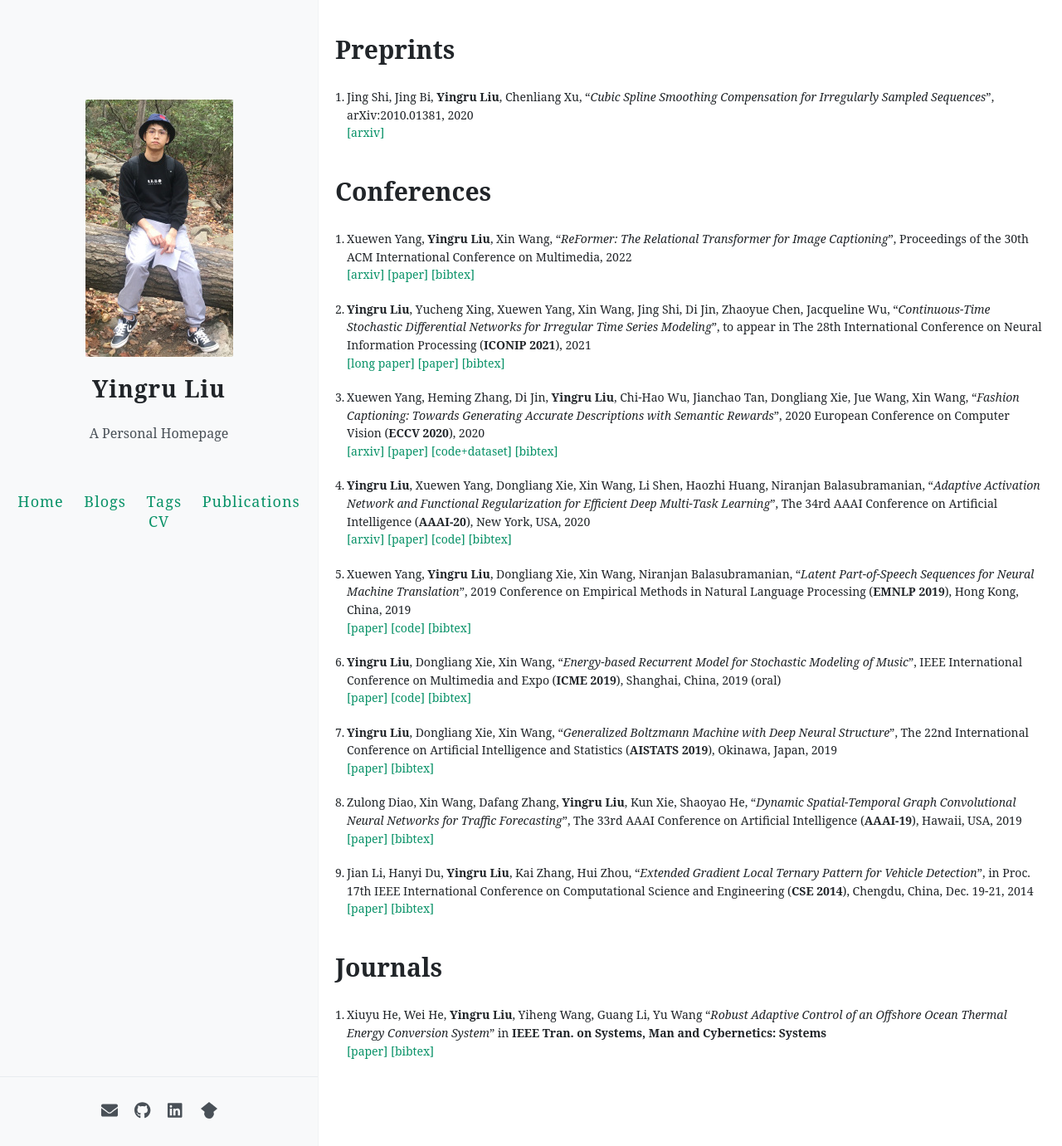
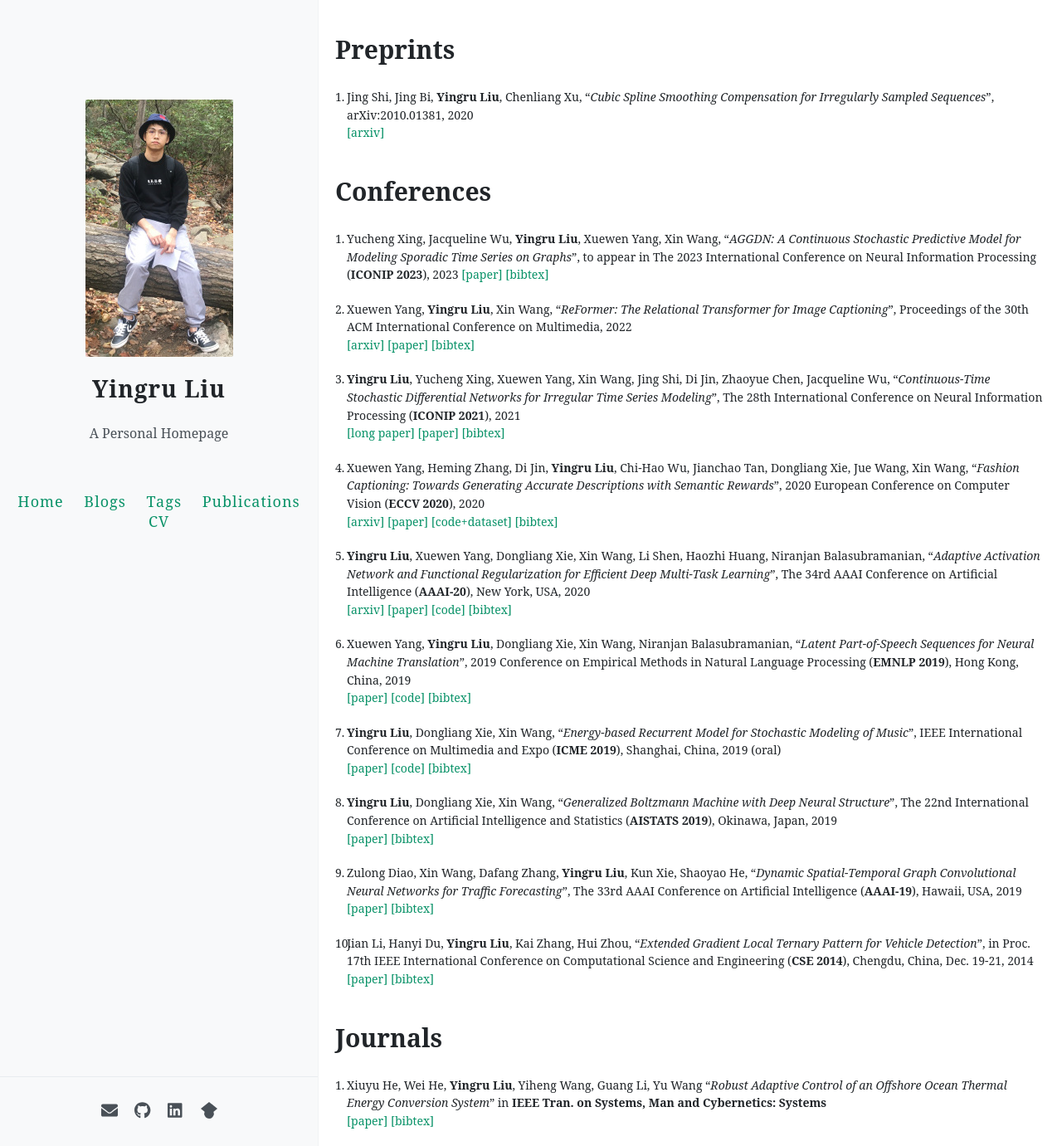
Before and after one commit to yingrliu/yingrliu.github.io, a Jekyll site: the page built from publication/index.html, in a window 1280 px wide and 1381 px high. Shown: the whole window at 83% size. Built offline with Jekyll 4.4.1, drawn with Linux system fonts in a browser that asks for light colours; comment, search, counter and statistics services are not loaded.

Commit message:
update publication.

```diff
--- a/publication/index.html
+++ b/publication/index.html
@@ -15,19 +15,30 @@ permalink: /publication/
 <h1>Conferences</h1>
 <ol>
   <li>
+    Yucheng Xing, Jacqueline Wu, <b>Yingru Liu</b>, Xuewen Yang, Xin Wang,
+    “<i>AGGDN: A Continuous Stochastic Predictive Model for Modeling Sporadic Time Series on Graphs</i>”,
+    to appear in The 2023 International Conference on Neural Information Processing (<b>ICONIP 2023</b>), 2023
+    <a href="" target="_blank">[paper]</a>
+    <a href="" target="_blank">[bibtex]</a>
+  </li>
+  <li>
     Xuewen Yang, <b>Yingru Liu</b>, Xin Wang, “<i>ReFormer: The Relational Transformer for Image Captioning</i>”,
     Proceedings of the 30th ACM International Conference on Multimedia, 2022
     <br><a href="https://arxiv.org/abs/2107.14178" target="_blank">[arxiv]</a>
-    <a href="https://drive.google.com/file/d/1-0qbuTfXmb147xczAXMFtWJnR4XwA_Ob/view?usp=sharing" target="_blank">[paper]</a>
-    <a href="https://drive.google.com/file/d/1VEJ3lKjyk2BKlw9GVQldS-cZqA_gSFz1/view?usp=sharing" target="_blank">[bibtex]</a>
+    <a href="https://drive.google.com/file/d/1-0qbuTfXmb147xczAXMFtWJnR4XwA_Ob/view?usp=sharing"
+      target="_blank">[paper]</a>
+    <a href="https://drive.google.com/file/d/1VEJ3lKjyk2BKlw9GVQldS-cZqA_gSFz1/view?usp=sharing"
+      target="_blank">[bibtex]</a>
   </li>
   <li>
     <b>Yingru Liu</b>, Yucheng Xing, Xuewen Yang, Xin Wang, Jing Shi, Di Jin, Zhaoyue Chen, Jacqueline Wu,
     “<i>Continuous-Time Stochastic Differential Networks for Irregular Time Series Modeling</i>”,
-    to appear in The 28th International Conference on Neural Information Processing (<b>ICONIP 2021</b>), 2021
+    The 28th International Conference on Neural Information Processing (<b>ICONIP 2021</b>), 2021
     <br><a href="https://arxiv.org/abs/2006.06145" target="_blank">[long paper]</a>
-    <a href="https://drive.google.com/file/d/1qKU3S7Z1ERTIprnO122r0AUoSubzo6La/view?usp=sharing" target="_blank">[paper]</a>
-    <a href="https://drive.google.com/file/d/10d5EESC_sYNw94ymMvTWb1UttphoedCY/view?usp=sharing" target="_blank">[bibtex]</a>
+    <a href="https://drive.google.com/file/d/1qKU3S7Z1ERTIprnO122r0AUoSubzo6La/view?usp=sharing"
+      target="_blank">[paper]</a>
+    <a href="https://drive.google.com/file/d/10d5EESC_sYNw94ymMvTWb1UttphoedCY/view?usp=sharing"
+      target="_blank">[bibtex]</a>
   </li>
   <li>
     Xuewen Yang, Heming Zhang, Di Jin, <b>Yingru Liu</b>, Chi-Hao Wu, Jianchao Tan, Dongliang Xie, Jue Wang, Xin Wang,
```
